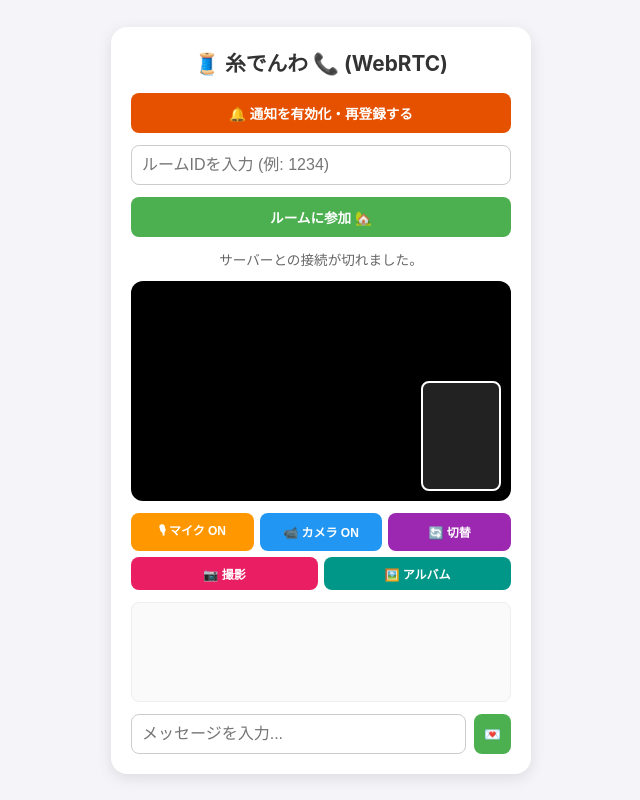
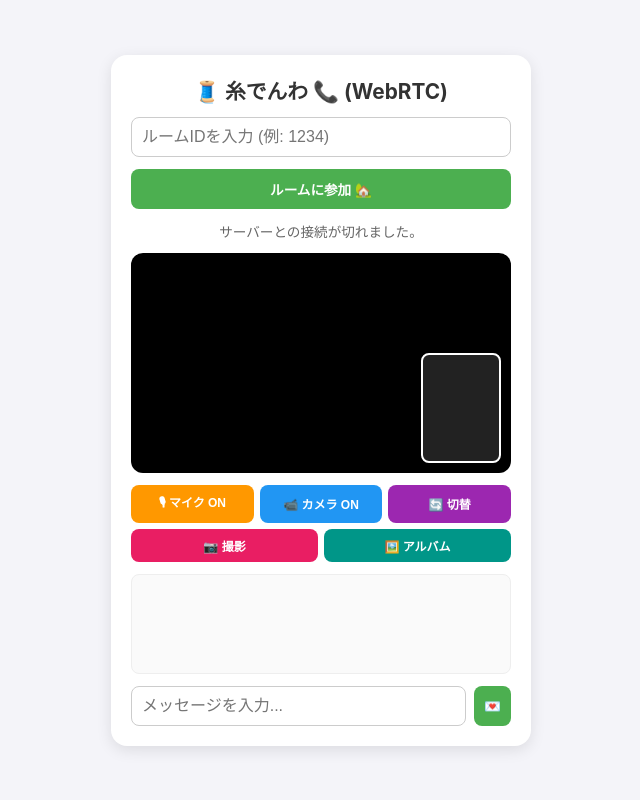
Before and after one commit to foesracing0226-cpu/itodenwa-server, a website: page index.html in a window 1280 px wide. Shown: the whole page, without its empty margins (319-959 px from the left). Drawn offline with Linux system fonts and the light colour scheme.

Commit message:
Remove notification button from index.html
Removed notification button from the HTML.

```diff
--- a/index.html
+++ b/index.html
@@ -102,7 +102,6 @@
     .btn-purple { background-color: #9C27B0; }
     .btn-teal { background-color: #009688; }
     .btn-pink { background-color: #E91E63; }
-    .btn-notify { background-color: #e65100; width: 100%; margin-top: 4px; }
 
     .chat-box {
       height: 100px;
@@ -169,9 +168,6 @@
 
   <div class="container">
     <h1>🧵 糸でんわ 📞 (WebRTC)</h1>
-
-    <!-- 通知許可用の手動ボタン -->
-    <button class="btn-notify" onclick="initNotification()">🔔 通知を有効化・再登録する</button>
 
     <input type="text" id="roomId" placeholder="ルームIDを入力 (例: 1234)">
     <button id="joinBtn" onclick="joinRoom()">ルームに参加 🏡</button>
```
